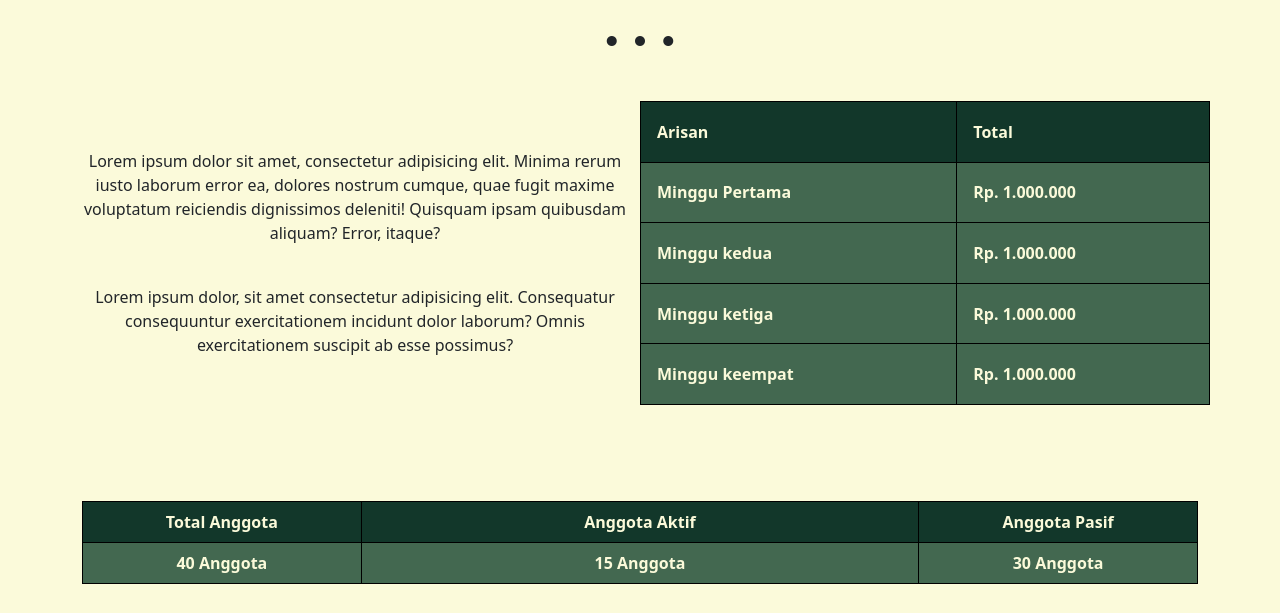
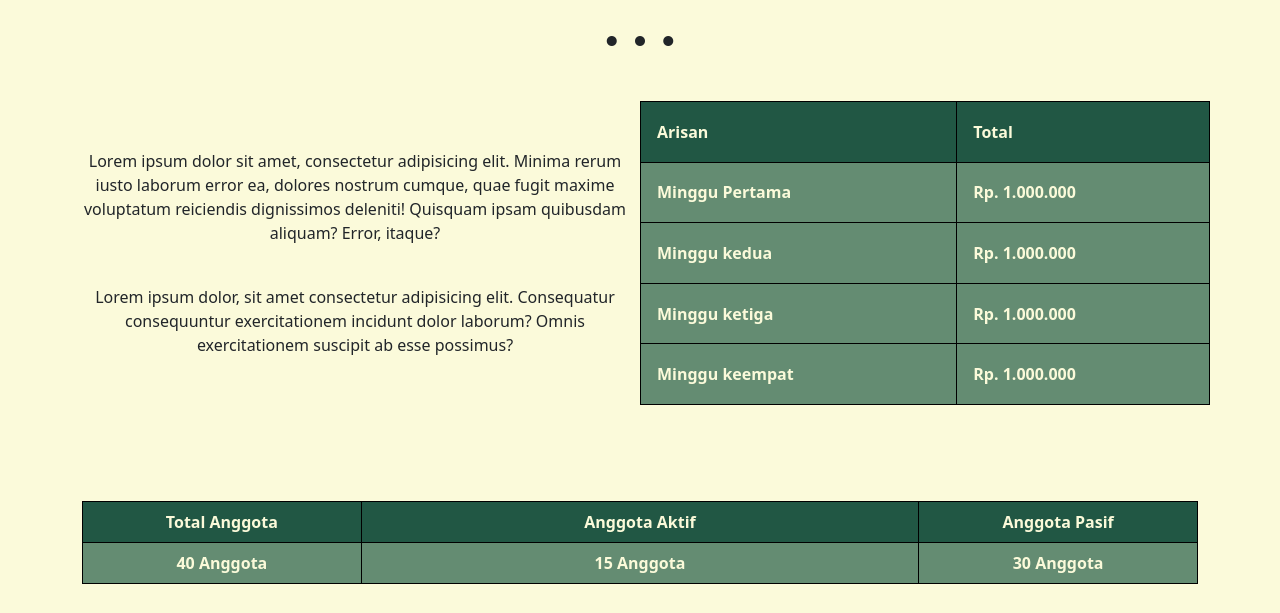
Before and after one commit to RobbyKieffel/WebDesaPineleng, a website: page ShKegiatan/Bohusami.html in a window 1280 px wide. Shown: the part 187-800 px from the top of the page. Drawn offline with nearby package versions, Linux system fonts and the light colour scheme.

Commit message:
finish bohusami page

```diff
--- a/ShKegiatan/Bohusami.html
+++ b/ShKegiatan/Bohusami.html
@@ -53,23 +53,23 @@
 
           <table class="col-6 table-bordered border-black">
               <tbody class="fw-bold text-center">
-                <tr style="background-color: #12372a;color: #fbfada;">
+                <tr style="background-color: #215744;color: #fbfada;">
                   <th class="px-3 text-start p-2">Arisan</th>
                   <td class="px-3 text-start">Total</td>
                 </tr>
-                <tr style="background-color: #436850;color: #fbfada;">
+                <tr style="background-color: #648c72;color: #fbfada;">
                   <th class="px-3 text-start p-2 ">Minggu Pertama</th>
                   <td class="px-3 text-start"> Rp. 1.000.000</td>
                 </tr>
-                <tr style="background-color: #436850;color: #fbfada;">
+                <tr style="background-color: #648c72;color: #fbfada;">
                   <th class="px-3 text-start p-2">Minggu kedua</th>
                   <td class="px-3 text-start">Rp. 1.000.000</td>
                 </tr>
-                <tr style="background-color: #436850;color: #fbfada;">
+                <tr style="background-color: #648c72;color: #fbfada;">
                   <th class="px-3 text-start p-2">Minggu ketiga</th>
                   <td class="px-3 text-start">Rp. 1.000.000</td>
                 </tr>
-                <tr style="background-color: #436850;color: #fbfada;">
+                <tr style="background-color: #648c72;color: #fbfada;">
                   <th class="px-3 text-start p-2">Minggu keempat</th>
                   <td class="px-3 text-start">Rp. 1.000.000</td>
                 </tr>
@@ -82,12 +82,12 @@
         <!-- TABLE ANGGOTA -->
         <table class="table-bordered border-black w-100 mx-auto">
             <tbody class="fw-bold text-center">
-            <tr style="background-color: #12372a;color: #fbfada;">
+            <tr style="background-color: #215744;color: #fbfada;">
                 <th class="px-3 text-center w-25 p-2">Total Anggota</th>
                 <td class="px-3 text-center w-50">Anggota Aktif</td>
                 <td class="px-3 text-center w-50">Anggota Pasif</td>
             </tr>
-            <tr style="background-color: #436850;color: #fbfada;">
+            <tr style="background-color: #648c72;color: #fbfada;">
                 <th class="px-3 text-center p-2">40 Anggota</th>
                 <td class="px-3 text-center">15 Anggota</td>
                 <td class="px-3 text-center">30 Anggota</td>
```
